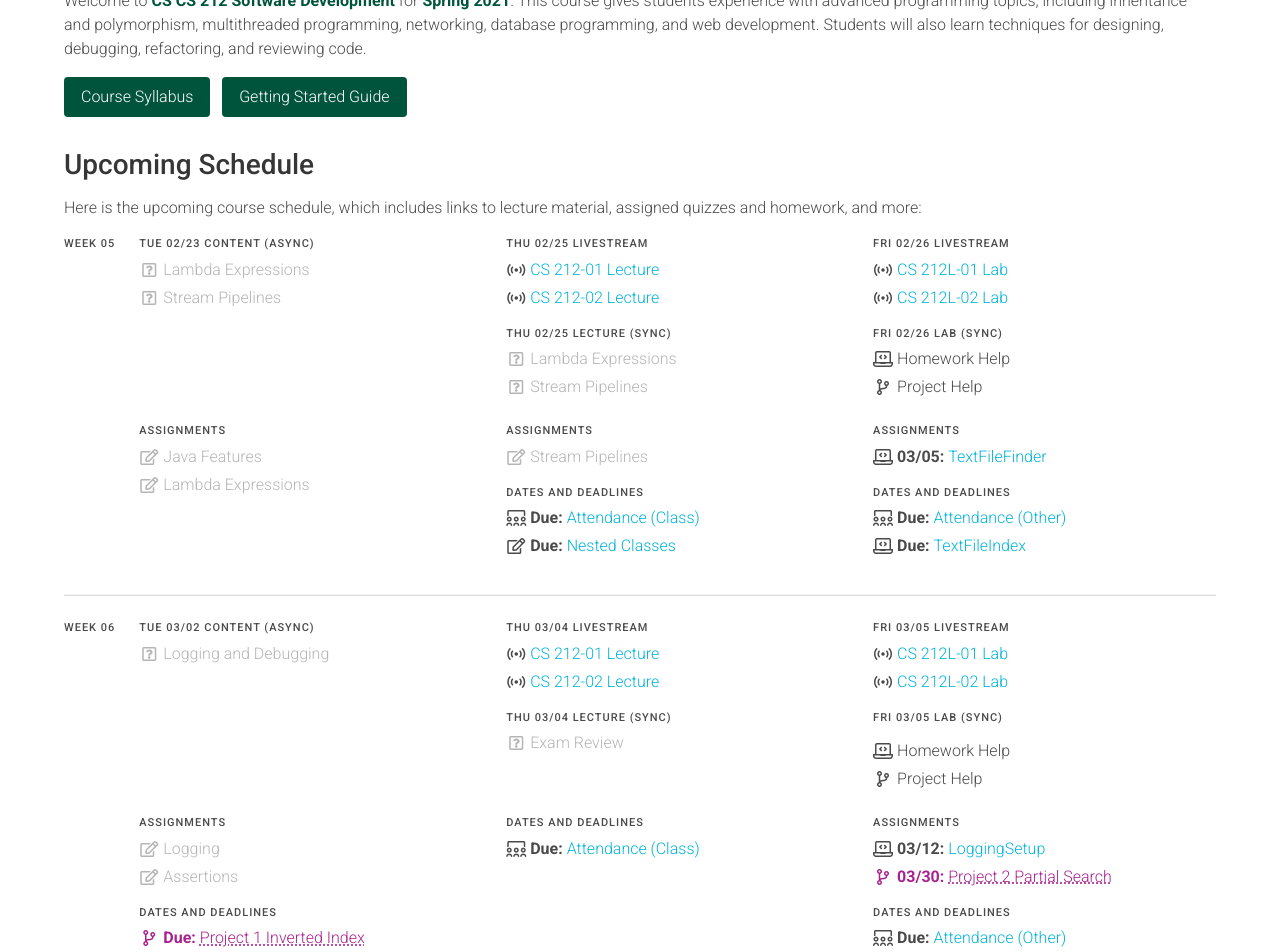
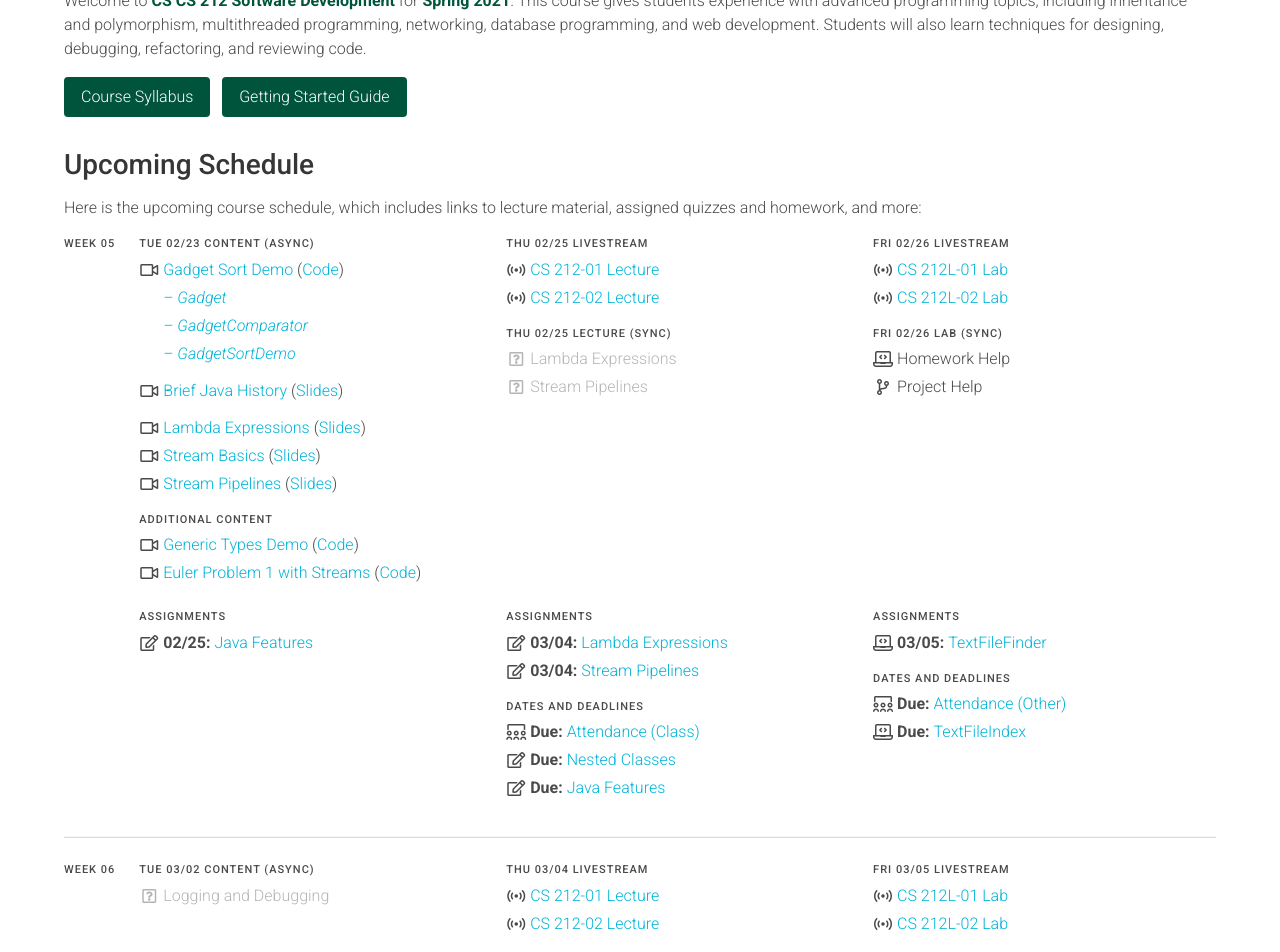
Before and after one commit to usf-cs212-spring2021/usf-cs212-spring2021.github.io, a Jekyll site: the page built from index.md, in a window 1280 px wide and 1400 px high, scrolled down 341 px. Shown: the top 952 px of the window. Built offline with Jekyll 4.4.1, drawn with Linux system fonts in a browser that asks for light colours; some of the changed text lies outside the part shown.

Commit message:
Adding content

```diff
--- a/_data/schedule.yml
+++ b/_data/schedule.yml
@@ -541,12 +541,12 @@ weeks:
               - text: '– Generic Types Demo'
                 icon: 'nothing'
                 link: 'https://github.com/usf-cs212-spring2021/lectures/blob/main/Inheritance/src/main/java/GenericTypesDemo.java'
-                type: 'em'
+                type: 'em strike'
 
               - text: '– Gadget Sort Demo'
                 icon: 'nothing'
                 link: 'https://github.com/usf-cs212-spring2021/lectures/blob/main/Inheritance/src/main/java/GadgetSortDemo.java'
-                type: 'em strike`'
+                type: 'em strike'
 
               - text: 'Nested Classes'
                 icon: 'slides'
@@ -587,12 +587,15 @@ weeks:
             items:
               - text: 'Project Setup'
                 link: '/guides/projects/project-setup.html'
+                icon: 'website'
 
               - text: 'Project Grading'
                 link: '/guides/projects/project-overview.html'
+                icon: 'website'
 
               - text: 'Project Testing'
                 link: '/guides/projects/project-testing.html'
+                icon: 'website'
 
           - <<: *assignments
             items:
@@ -616,26 +619,66 @@ weeks:
         sections:
           - label: 'Content (Async)'
             items:
+              - text: 'Gadget Sort Demo'
+                icon: 'video'
+                link: 'https://usfca.zoom.us/rec/share/zyhYhHmNbZoaXC3kqsGGYrKyygAMxtc8RC0Lu75iWCQlixZmXcpVNIpIsgnJ_Trg.BLBeByE5wZaujW2z?startTime=1600117106000'
+                more: '(<a href="https://github.com/usf-cs212-spring2021/lectures/tree/main/Inheritance">Code</a>)'
+
+              - text: '– Gadget'
+                icon: 'nothing'
+                type: 'em'
+                link: 'https://github.com/usf-cs212-spring2021/lectures/blob/main/Inheritance/src/main/java/Gadget.java'
+
+              - text: '– GadgetComparator'
+                icon: 'nothing'
+                type: 'em'
+                link: 'https://github.com/usf-cs212-spring2021/lectures/blob/main/Inheritance/src/main/java/GadgetComparator.java'
+
+              - text: '– GadgetSortDemo'
+                icon: 'nothing'
+                type: 'em'
+                link: 'https://github.com/usf-cs212-spring2021/lectures/blob/main/Inheritance/src/main/java/GadgetSortDemo.java'
+
+              - text: 'Brief Java History'
+                icon: 'video'
+                type: 'bump'
+                link: 'https://usfca.zoom.us/rec/share/9VoFjdoJBHLeFuKcP0f05KWtuESfjmmTIsIHScB7en0FAE_T0W-YH8o51BAif2GX.MdWlgBtXbgduwClc?startTime=1600126198000'
+                more: '(<a href="https://docs.google.com/presentation/d/e/2PACX-1vQBUQLdRuW8s9cEJ93Erl9ctvlfmVL9Ojn6G3hOTwTz-jkm6hUOtpnJESv6FyTVb404wDIVNgU6wkf8/pub?start=false&loop=false&delayms=3000">Slides</a>)'
+
               - text: 'Lambda Expressions'
-                type: *pending
+                icon: 'video'
+                type: 'bump'
+                link: 'https://usfca.zoom.us/rec/share/uhNCZ8ABY6xOgkUd8dNxgL-tcvrbT_lbXHkUz28-qeKe2Dz_wXyeqSk6GtTJlzUm.vECO_0RNPv8CKEwf?startTime=1600133508000'
+                more: '(<a href="https://docs.google.com/presentation/d/e/2PACX-1vQwGnrZB_C2pOsFpt23gU3ZccNxvkIrYQaQS2Gcrgnof1xFeGz_V-l05ML3xXB8FvSBp7HwnEr56jdJ/pub?start=false&loop=false&delayms=3000">Slides</a>)'
+
+              - text: 'Stream Basics'
+                icon: 'video'
+                link: 'https://usfca.zoom.us/rec/share/ff_XpeRvKx4YRr0aqb3CiQd3eeMXs9JB-whW3CSSOYP6g0AM1avV2NLTnuBzgm0.oZ9XK6lNUCzXHi2x?startTime=1600717632000'
+                more: '(<a href="https://docs.google.com/presentation/d/e/2PACX-1vTmc5g0qWRyAcCv6-zbn9aAH6yo-XKtI8wGhrAM98HqP33c3nV4gVdJ5DkiEG72K0Kz8cHf-6rVQxmw/pub?start=false&loop=false&delayms=3000">Slides</a>)'
 
               - text: 'Stream Pipelines'
-                type: *pending
+                icon: 'video'
+                link: 'https://usfca.zoom.us/rec/share/PvIf3PPaCWnmV6yQgSc69F7mzVanrlDlcKTNlFb4SfETC3KjXGCzfMyw9lul7Lok.VGPeibZ4YsSHtnMX?startTime=1600718947000'
+                more: '(<a href="https://docs.google.com/presentation/d/e/2PACX-1vStukH-FTxnQi8rO9M-A7CBxr3f2FXUlEamXBkvp0zohNHsRepmDOtreDK_0hkXAhLQ98vK3cZZy2O9/pub?start=false&loop=false&delayms=3000">Slides</a>)'
+
+          - label: 'Additional Content'
+            dates: ''
+            items:
+              - text: 'Generic Types Demo'
+                icon: 'video'
+                link: 'https://usfca.zoom.us/rec/share/FWw2HDU-v5L0cPh8yWuAjvm5MzE2lfwaJZV5G4GCdRD-fMbf7I8FszoSFoa-Lm1D.je4SzpYfF3ISQzVq?startTime=1600115045000'
+                more: '(<a href="https://github.com/usf-cs212-spring2021/lectures/blob/main/Inheritance/src/main/java/GenericTypesDemo.java">Code</a>)'
+
+              - text: 'Euler Problem 1 with Streams'
+                icon: 'video'
+                link: 'https://usfca.zoom.us/rec/share/SJObR32OSWXzoWyoe-HrzXoQZ0FqAjOHBjGTgJ207TmSALUMvaRZHAjTE3Gf0bf1.ns31uTGy4rCD5AYq?startTime=1600720918000'
+                more: '(<a href="">Code</a>)'
+
 
           - <<: *assignments
             items:
-              - text: 'Java Features'
-                icon: 'quiz'
-                type: *pending
-
-              - text: 'Lambda Expressions'
-                icon: 'quiz'
-                type: *pending
-
-          # - <<: *deadlines
-          #   items:
-          #     - text: 'Pending'
-          #       type: *pending
+              - file: 'quizzes'
+                name: 'history'
 
       - date: 2021-02-25
         sections:
@@ -651,9 +694,11 @@ weeks:
 
           - <<: *assignments
             items:
-              - text: 'Stream Pipelines'
-                icon: 'quiz'
-                type: *pending
+              - file: 'quizzes'
+                name: 'lambda'
+
+              - file: 'quizzes'
+                name: 'stream'
 
           - <<: *deadlines
             items:
@@ -662,6 +707,9 @@ weeks:
 
               - file: 'quizzes'
                 name: 'nested'
+
+              - file: 'quizzes'
+                name: 'history'
 
       - date: 2021-02-26
         sections:
@@ -729,6 +777,13 @@ weeks:
             items:
               - file: 'attendance'
                 name: 'class6'
+
+              - file: 'quizzes'
+                name: 'lambda'
+
+              - file: 'quizzes'
+                name: 'stream'
+
 
       - date: 2021-03-05
         sections:
```
